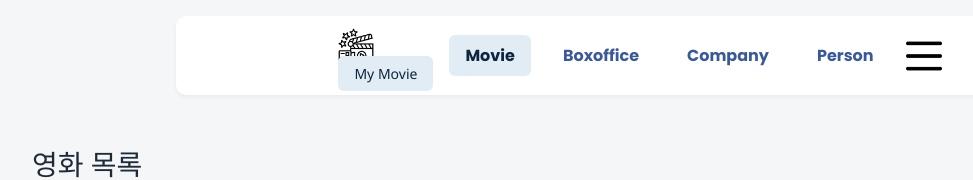
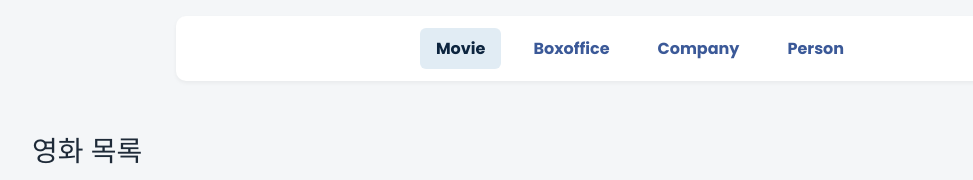
Before and after one commit to moonsoo364/my-movie, a Vue app: page / in a window 1280 px wide. Shown: the top 180 px of the page, without its empty margins (0-973 px from the left). Built offline with nearby package versions, Linux system fonts and the light colour scheme; no server answers; the HTML template or start-up script is replaced by a standard one.

Commit message:
feat) 정리되지 않은 html 요소 주석 처리

```diff
--- a/src/App.vue
+++ b/src/App.vue
@@ -6,15 +6,15 @@ import { RouterLink, RouterView } from 'vue-router'
   <header>
     <div class="wrapper">
       <nav>
-        <span >
+        <!-- <span >
             <img class="icon-img" src="@/assets/img/app/movie.png" alt="icon-movie" />
             <RouterLink class="page-title" to="/">My Movie</RouterLink>
-        </span>
+        </span> -->
         <RouterLink class="route" to="/">Movie</RouterLink>
         <RouterLink class="route" to="/boxoffice">Boxoffice</RouterLink>
         <RouterLink class="route" to="/company">Company</RouterLink>
         <RouterLink class="route" to="/person">Person</RouterLink>
-        <img class="icon-img" src="@/assets/img/app/hamburger.png" alt="icon-hamberger" />
+        <!-- <img class="icon-img" src="@/assets/img/app/hamburger.png" alt="icon-hamberger" /> -->
       </nav>
     </div>
   </header>
```
